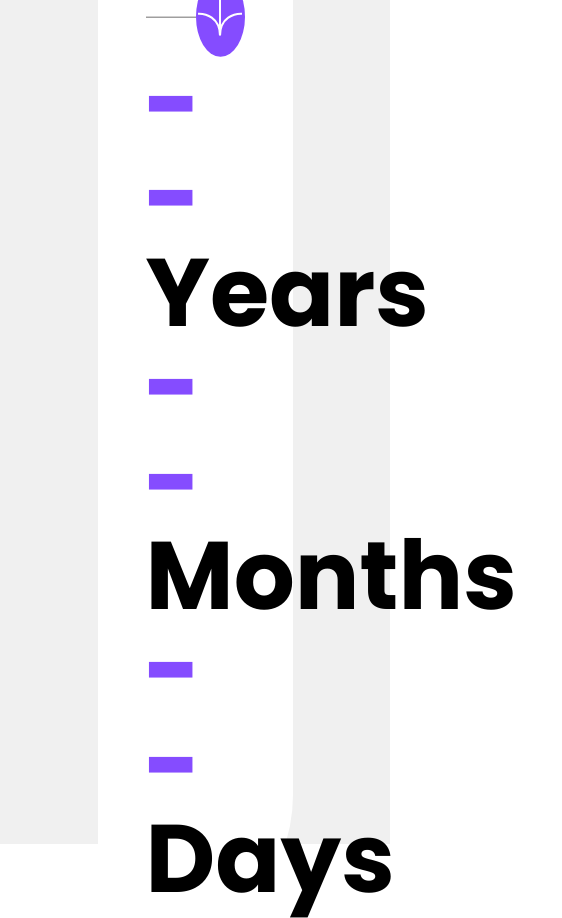
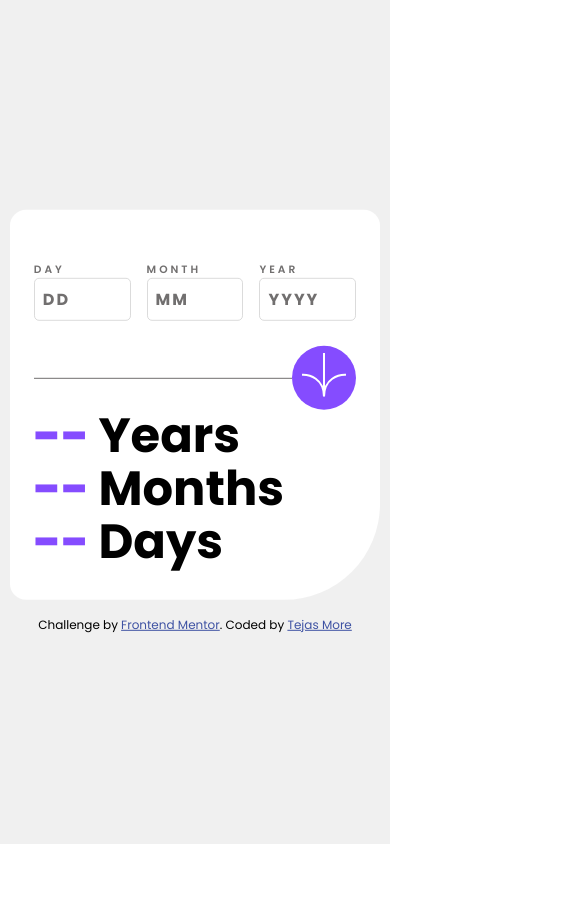
Before and after one commit to TejasMore477/Age-calculator-app, a plain HTML site: page index.html in a window 390 px wide. Shown: the top 918 px of the page, 562 px wide, since content can reach past the window. After the commit the page ends 844 px from the top, so only its background shows below. Drawn offline with Linux system fonts and the light colour scheme.

Commit message:
Styles for extra small devices

```diff
--- a/style.css
+++ b/style.css
@@ -250,3 +250,56 @@
         font-size: 12px;
     }
 }
+
+@media (max-width: 575.98px) {
+    /* Styles for extra small devices */
+
+
+    .float{
+        gap: 1rem;
+    }
+
+    .content{
+        width: 95%;
+        border-radius: 1rem 1rem 6rem 1rem;
+        padding: 1.5rem 1.5rem 2rem 1.5rem;
+    }
+
+    .inputs{
+        width: 10rem;
+        gap: 0rem;
+    }
+
+    .inputs label{
+        font-size: 0.8rem;
+        font-weight: 600;
+        letter-spacing: 3px;
+    }
+
+    .inputs input{
+        width: 100%;
+        padding: 0.5rem;
+        font-size: 1rem;
+    }
+
+    .submitBtn{
+        width: 5rem;
+        height: 4rem;
+    }
+
+    .output h1{
+        font-size: 3rem;
+        line-height: 3.3rem;
+    }
+
+    h1 span{
+        font-size: 3rem;
+        margin-right: 0px;
+    }
+
+
+    .attribution{
+        font-size: 12px;
+    }
+
+}
```
